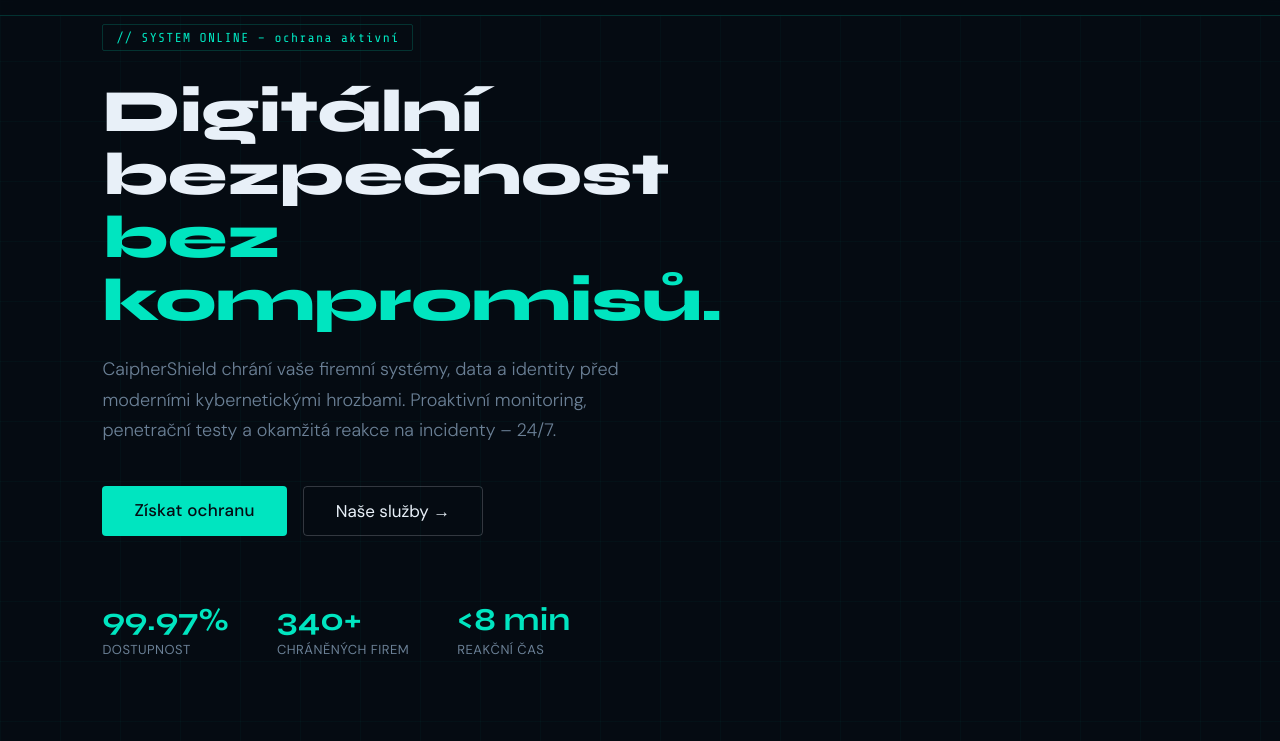
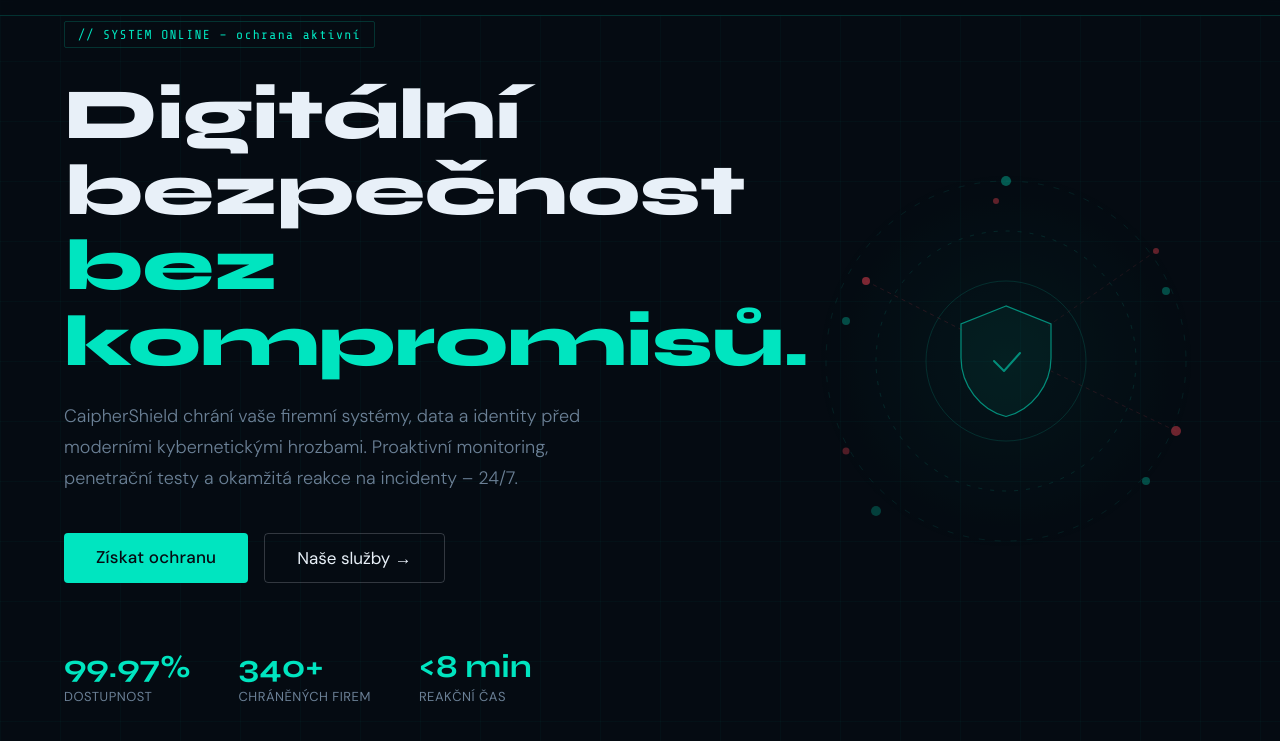
Before and after one commit to kodaqow/Cyber-Security-Start-Up, a website: page index.html in a window 1280 px wide. Shown: the part 59-800 px from the top of the page. Drawn offline with nearby package versions, Linux system fonts and the light colour scheme.

Commit message:
Updated Version

```diff
--- a/styles.css
+++ b/styles.css
@@ -12,7 +12,6 @@
 }
 
 /* customised scrollbar */
-
 ::-webkit-scrollbar {
     width: 6px;
 }
@@ -202,16 +201,17 @@ nav {
     justify-content: space-between;
     align-items: center;
     position: relative;
-    padding: 80px 8% 80px;
+    padding: 80px 5% 80px;
     z-index: 1;
 }
 
 .hero-visual {
     position: relative;
-    max-width: 525px;
+    max-width: 420px;
     height: auto;
     display: block;
     opacity: 0.6;
+    width: 100%;
 }
 
 .hero-left {
@@ -236,7 +236,7 @@ nav {
 h1 {
     font-family: 'Syne', sans-serif;
     font-weight: 800;
-    font-size: clamp(40px, 60px, 72px);
+    font-size: 72px;
     line-height: 1.05;
     letter-spacing: -0.5px;
     margin-bottom: 22px;
@@ -326,13 +326,14 @@ h1 .accent {
     text-transform: uppercase;
 }
 
-/* sections shared */
+/* shared sections */
 section {
     position: relative;
     z-index: 1;
 }
 
-.section-left, .section-inner {
+.section-left,
+.section-inner {
     max-width: 1160px;
     margin: 0 auto;
     padding: 96px 5%;
```
